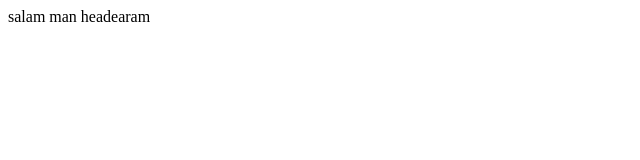
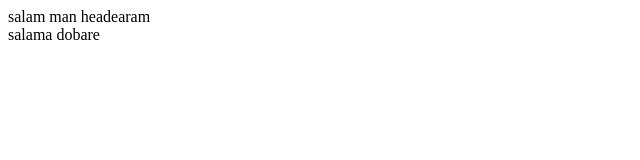
Before and after one commit to alireza7al/test_git, a plain HTML site: page index.html in a window 1280 px wide. Shown: the full height of the page, 0-640 px from the left. Drawn offline with Linux system fonts and the light colour scheme.

Commit message:
create footer

```diff
--- a/index.html
+++ b/index.html
@@ -10,5 +10,8 @@
 
     <header>salam man headearam</header>
 
+
+    <footer>salama dobare</footer>
+
 </body>
 </html>
```
